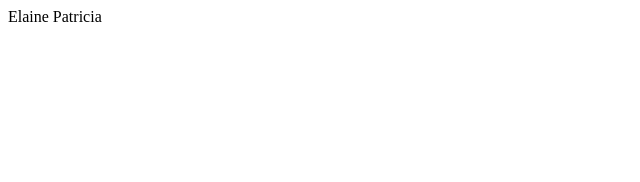
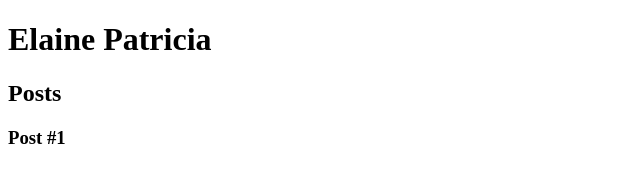
Before and after one commit to Elaine5/Aulas-Dio, a plain HTML site: page HTML/index.html in a window 1280 px wide. Shown: the whole page, without its empty margins (0-640 px from the left). Drawn offline with Linux system fonts and the light colour scheme.

Commit message:
Pasta para anotações das aulas de HTML

```diff
--- a/HTML/index.html
+++ b/HTML/index.html
@@ -5,6 +5,19 @@
     <title>Primeiro Site - Aulas Dio</title>
   </head>
   <body>
-      Elaine Patricia
+      <header>
+          <h1>Elaine Patricia</h1>
+      </header>
+      <section>
+          <header>
+              <h2>Posts</h2>
+          </header>
+          <article>
+              <header>
+                  <h3>Post #1</h3>
+              </header>
+          </article>
+      </section>
+      <footer></footer>
   </body>
 </html>
```
